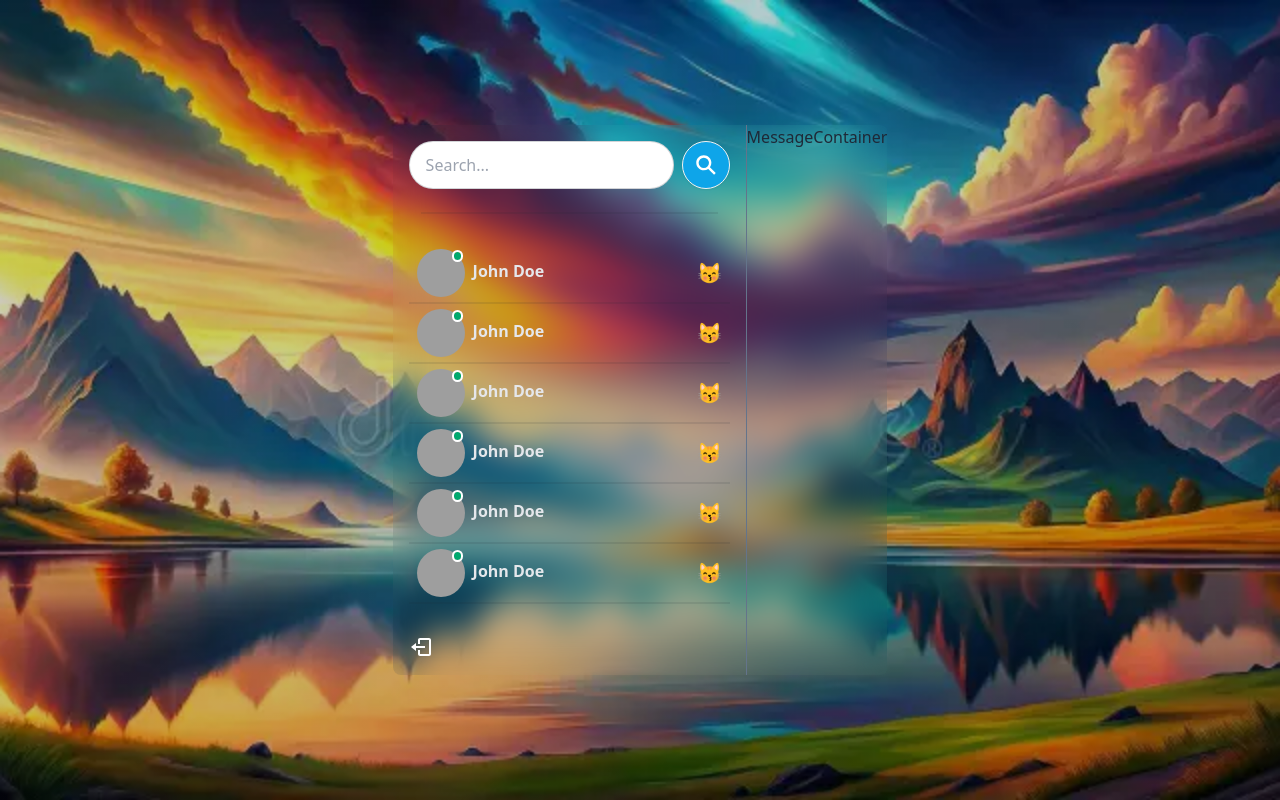
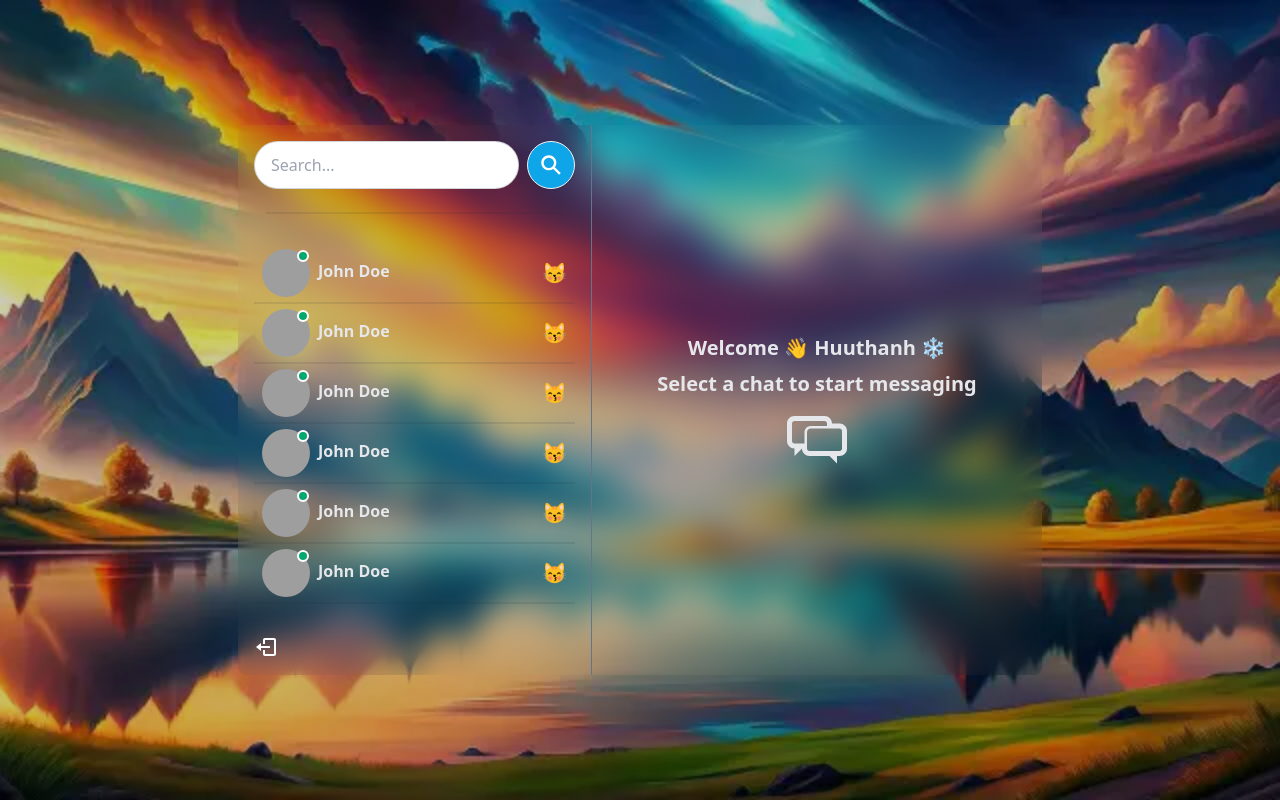
Before and after one commit to trh-thanh30/chat-app, a React (Vite) app in the folder client/: page / in a window 1280 px wide. Built offline with nearby package versions, Linux system fonts and the light colour scheme; grey boxes are pictures that could not be loaded.

Commit message:
success ui message components

```diff
--- /dev/null
+++ b/client/src/components/Message.jsx
@@ -0,0 +1,15 @@
+export default function Message() {
+  return (
+    <div className="chat chat-end">
+      <div className="chat-image avatar">
+        <div className="w-10 rounded-full">
+          <img src="https://i.pravatar.cc/300" alt="" />
+        </div>
+      </div>
+      <div className={`chat-bubble text-white bg-blue-500`}>
+        Hi! What is up??
+      </div>
+      <div className="items-center text-xs opacity-50 chat-footer">12:42</div>
+    </div>
+  );
+}
--- a/client/src/components/MessageContainer.jsx
+++ b/client/src/components/MessageContainer.jsx
@@ -1,5 +1,37 @@
+import MessageInput from "./MessageInput";
+import Messages from "./Messages";
+import { TiMessages } from "react-icons/ti";
 export default function MessageContainer() {
+  const noChatSelected = true;
   return (
-    <div>MessageContainer</div>
-  )
+    <div className="md:min-w-[450px] flex flex-col">
+      <>
+        {noChatSelected ? (
+          <NoChatSelected />
+        ) : (
+          <>
+            {" "}
+            <div className="px-4 py-2 mb-2 bg-slate-500">
+              <span className="label-text">To:</span>
+              <span className="font-bold text-gray-900"> John Doe</span>
+            </div>
+            <Messages></Messages>
+            {/* Input box for sending messages */}
+            <MessageInput />
+          </>
+        )}
+      </>
+    </div>
+  );
 }
+const NoChatSelected = () => {
+  return (
+    <div className="flex items-center justify-center w-full h-full">
+      <div className="flex flex-col items-center gap-2 px-4 font-semibold text-center text-gray-200 sm:text-lg md:text-xl">
+        <p>Welcome 👋 Huuthanh ❄</p>
+        <p>Select a chat to start messaging</p>
+        <TiMessages className="text-3xl text-center md:text-6xl" />
+      </div>
+    </div>
+  );
+};
--- /dev/null
+++ b/client/src/components/MessageInput.jsx
@@ -0,0 +1,16 @@
+import { BsSend } from "react-icons/bs";
+export default function MessageInput() {
+  return (
+    <div className="px-4 my-3">
+      <div className="relative w-full">
+        <input
+          type="text"
+          className="border text-sm rounded-lg w-full p-2.5 bg-gray-700 border-gray-600 text-white"
+        />
+        <button className="absolute inset-y-0 flex items-center end-0 pe-3">
+          <BsSend></BsSend>
+        </button>
+      </div>
+    </div>
+  );
+}
--- /dev/null
+++ b/client/src/components/Messages.jsx
@@ -0,0 +1,13 @@
+import Message from "./Message";
+
+export default function Messages() {
+  return <div className="flex-1 px-4 overflow-auto">
+    <Message/>
+    <Message/>
+    <Message/>
+    <Message/>
+    <Message/>
+    <Message/>
+    <Message/>
+  </div>;
+}
--- a/client/src/index.css
+++ b/client/src/index.css
@@ -8,3 +8,17 @@ body {
   background-size: cover;
   background-position: center;
 }
+
+::-webkit-scrollbar {
+  width: 8px;
+}
+::-webkit-scrollbar-track {
+  background: #555;
+}
+::-webkit-scrollbar-thumb {
+  background: #121212;
+  border-radius: 5px;
+}
+::-webkit-scrollbar-thumb:hover {
+  background: #242424;
+}
```
